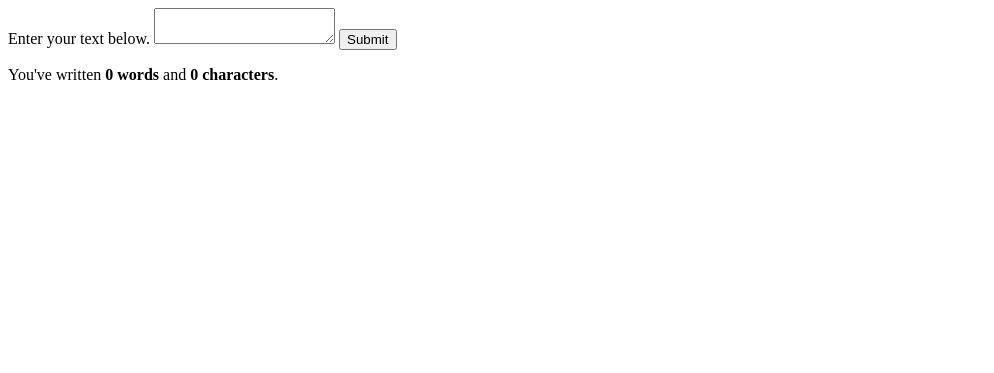
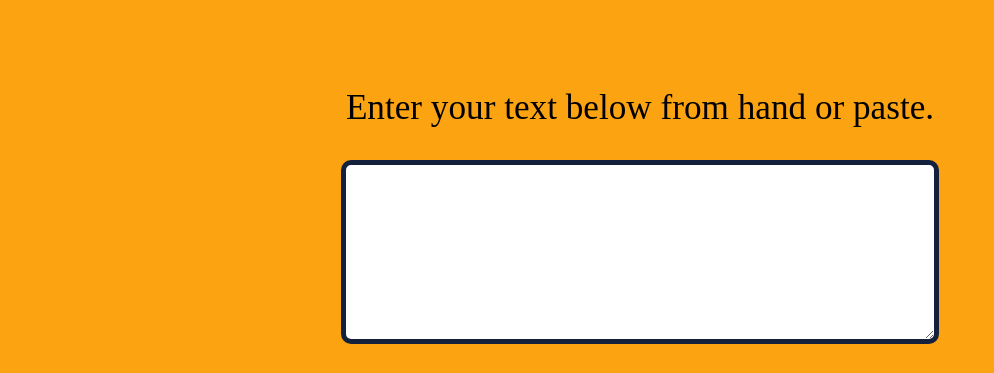
Before and after one commit to Johnek10/vanillaJS, a plain HTML site: page 04-character-count/index.html in a window 1280 px wide. Shown: the top 373 px of the page, without its empty margins (0-994 px from the left). Drawn offline with Linux system fonts and the light colour scheme.

Commit message:
added style to 04, fixed counting new line

```diff
--- a/04-character-count/index.html
+++ b/04-character-count/index.html
@@ -8,10 +8,9 @@
     <title>Document</title>
   </head>
   <body>
-    <label for="text">Enter your text below.</label>
+    <label for="text">Enter your text below from hand or paste.</label>
     <textarea id="text"></textarea>
-    <button>Submit</button>
-    <p>
+    <p aria-live="polite">
       You've written <strong><span id="word-count">0</span> words</strong> and
       <strong><span id="character-count">0</span> characters</strong>.
     </p>
--- a/04-character-count/index.js
+++ b/04-character-count/index.js
@@ -1,26 +1,14 @@
 const text=document.querySelector('#text');
 const wordCount=document.querySelector('#word-count');
-const counter=document.querySelector('#character-count');
+const characters=document.querySelector('#character-count');
+
 text.addEventListener('input',()=>{
-    counter.innerText=text.value.length;
-    let afterSplit=text.value.split(' ');
-    console.log('aftersplit');
-    console.log(afterSplit);
+    characters.innerText=text.value.length;
+    let afterSplit=text.value.split(/[\s]+/g);
+
     let words=afterSplit.filter(e=>{
-        return (e.length>0 && e!='\n /g')
+        return (e.length>0 )
     })
     console.log(words);
     wordCount.innerText=words.length;
 })
-
-
-/*
-const button=document.querySelector('button');
-console.log(text.value);
-console.log(text.value.length);
- */
-
-/* button.addEventListener('click',()=>{
-      //console.log(text.focus().select());
-})
- */
--- a/04-character-count/style.css
+++ b/04-character-count/style.css
@@ -0,0 +1,31 @@
+body{
+    box-sizing: border-box;
+    display: flex;
+    flex-direction: column;
+    align-items: center;
+    padding: 3rem;
+    background-color: #FCA311;
+}
+label{
+    margin: 2rem;
+    font-weight: 500;
+    font-size: 2.2rem;
+}
+
+textarea{
+    font-size: 0.9rem;
+    width: 50%;
+    min-height: 170px;
+    border-radius: 10px;
+    border: #14213D solid 5px;
+}
+
+textarea:focus{
+    background: #E5E5E5;
+    outline: none;
+}
+
+
+p{
+    font-size: 2.2rem;
+}
```
